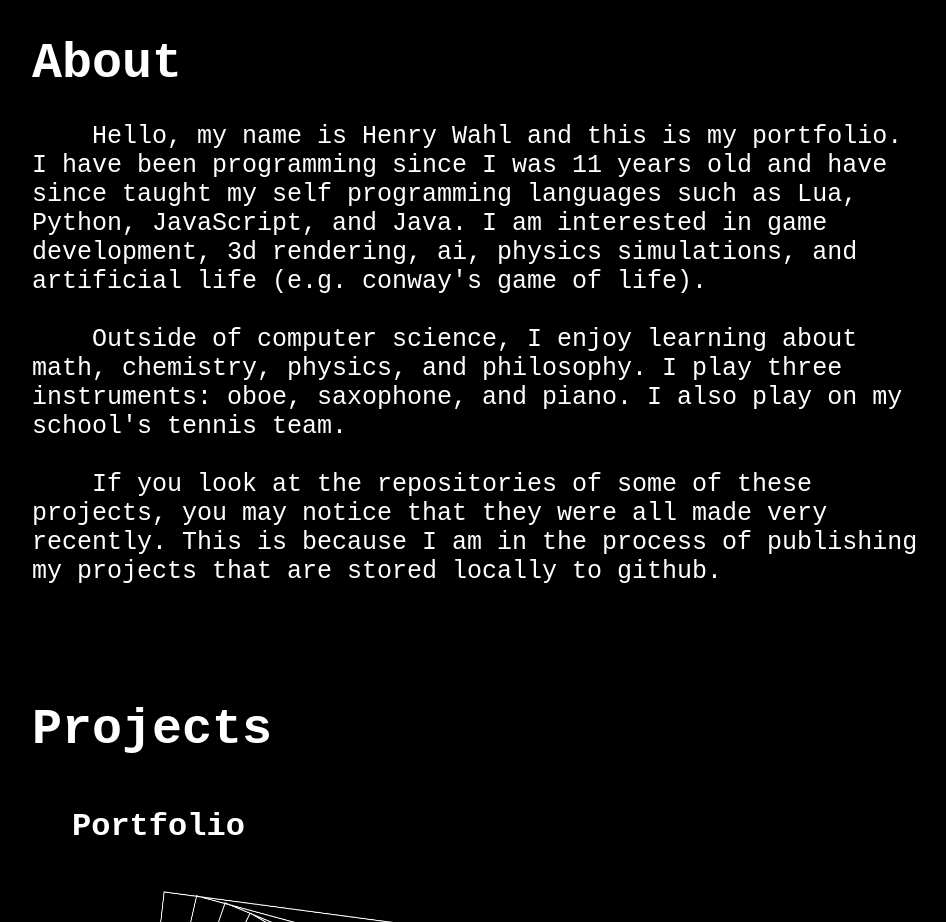
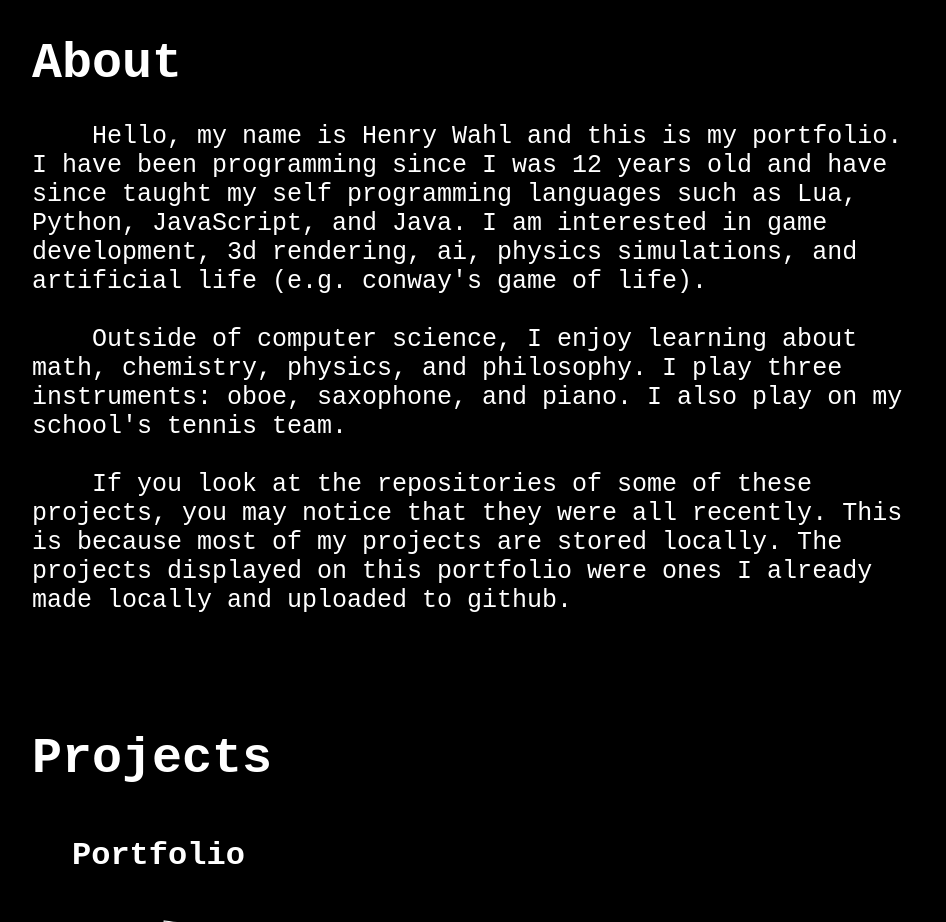
Before and after one commit to undefined527/Portfolio, a plain HTML site: page index.html in a window 1280 px wide. Shown: the part 780-1702 px from the top of the page, without its empty margins (160-1106 px from the left). Drawn offline with Linux system fonts and the light colour scheme.

Commit message:
Update index.html

```diff
--- a/index.html
+++ b/index.html
@@ -41,15 +41,15 @@
         <div class="align-left">
             <p>
                 &nbsp;&nbsp;&nbsp;&nbsp;Hello, my name is Henry Wahl and this is my portfolio.
-                I have been programming since I was 11 years old and have since taught my self programming
+                I have been programming since I was 12 years old and have since taught my self programming
                 languages such as Lua, Python, JavaScript, and Java. I am interested in game development,
                 3d rendering, ai, physics simulations, and artificial life (e.g. conway's game of life). <br><br>
                 &nbsp;&nbsp;&nbsp;&nbsp;Outside of computer science, I enjoy learning about math, chemistry, physics,
                 and philosophy. I play three instruments: oboe, saxophone, and piano. I also play on my school's
                 tennis team. <br><br>
                 &nbsp;&nbsp;&nbsp;&nbsp;If you look at the repositories of some of these projects, you may notice
-                that they were all made very recently. This is because I am in the process of publishing
-                my projects that are stored locally to github.
+                that they were all recently. This is because most of my projects are stored locally. The projects
+                displayed on this portfolio were ones I already made locally and uploaded to github.
             </p>
         </div>
     </div>
```
